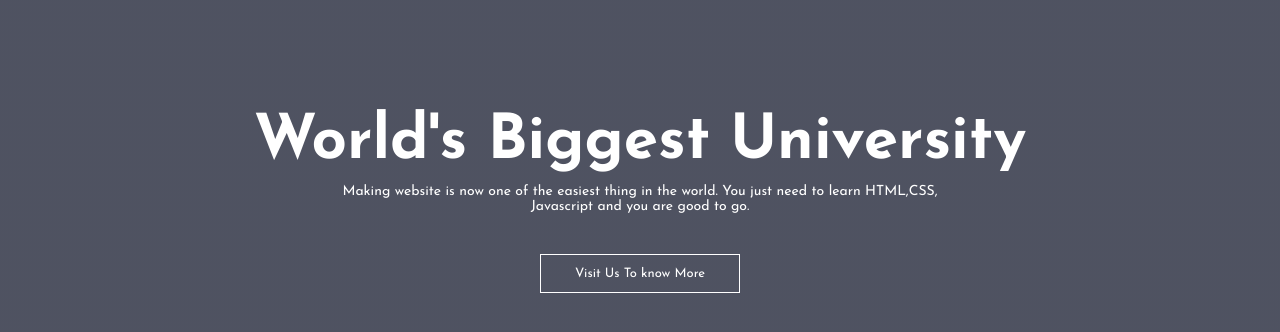
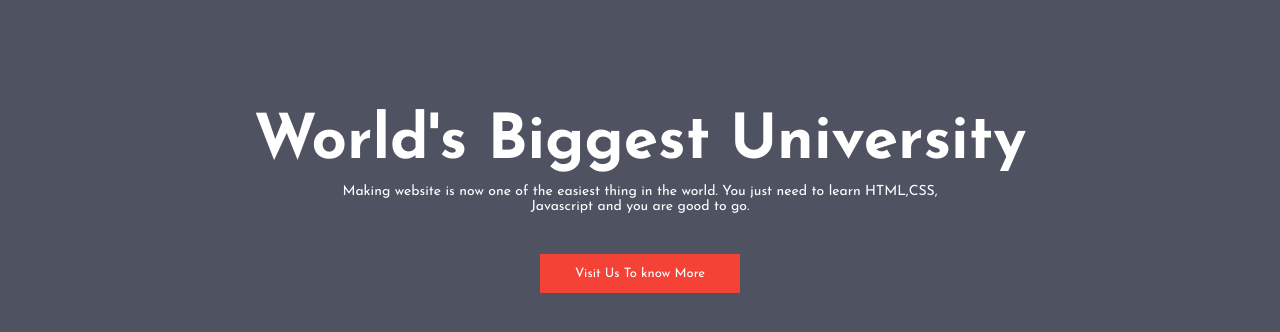
Before and after one commit to shafkat35-628/shafkat35-628.newdaffodil.github.io, a plain HTML site: page index.html in a window 1280 px wide. In both pictures the pointer is over the link "Visit Us To know More". Shown: the part 198-530 px from the top of the page. Drawn offline with Linux system fonts and the light colour scheme.

Commit message:
Update style.css

```diff
--- a/style.css
+++ b/style.css
@@ -76,3 +76,7 @@ nav img{
     position: relative;
     cursor: pointer;
     }
+.hero-btn:hover{
+    border: 1px solid #f44336;
+    background: #f44336;
+    transition: 1s;
```
